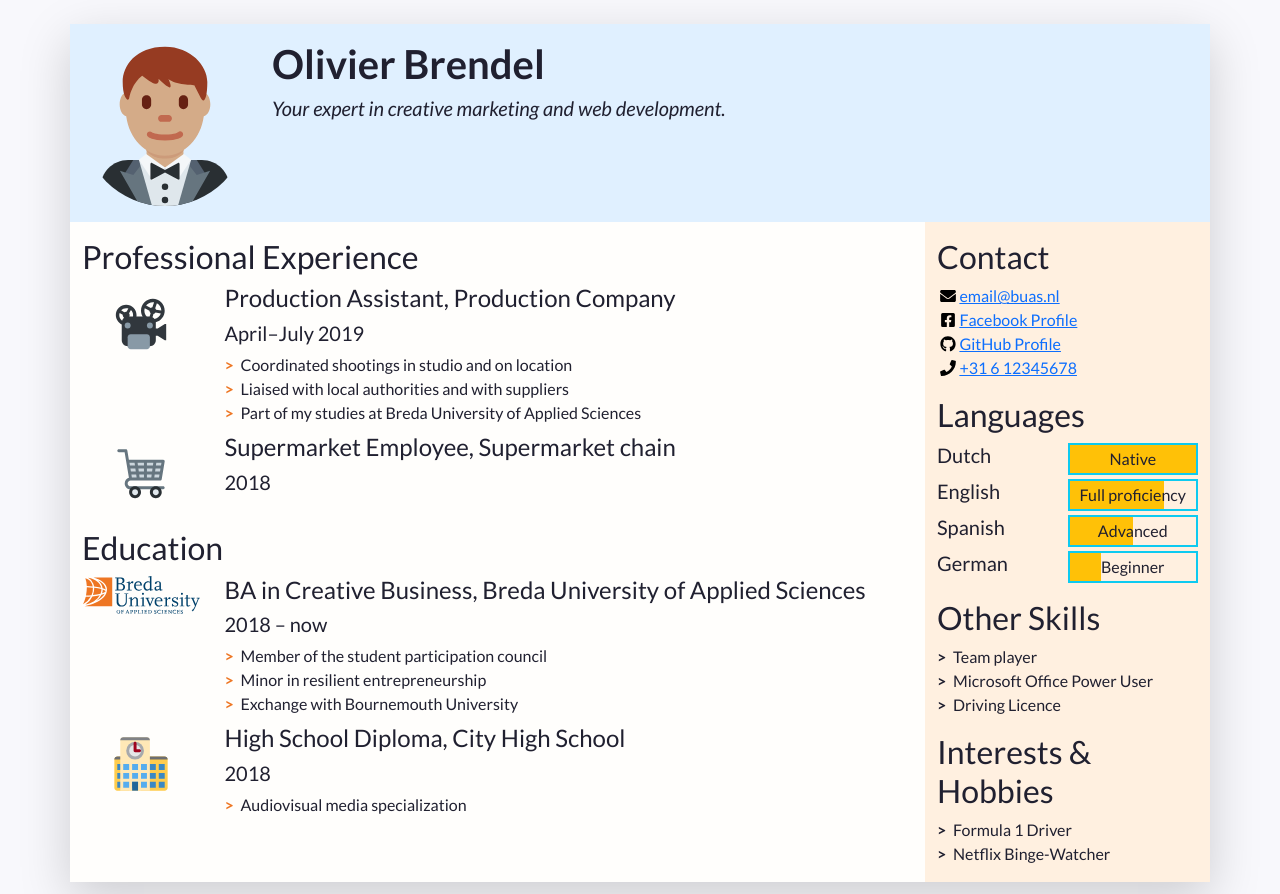
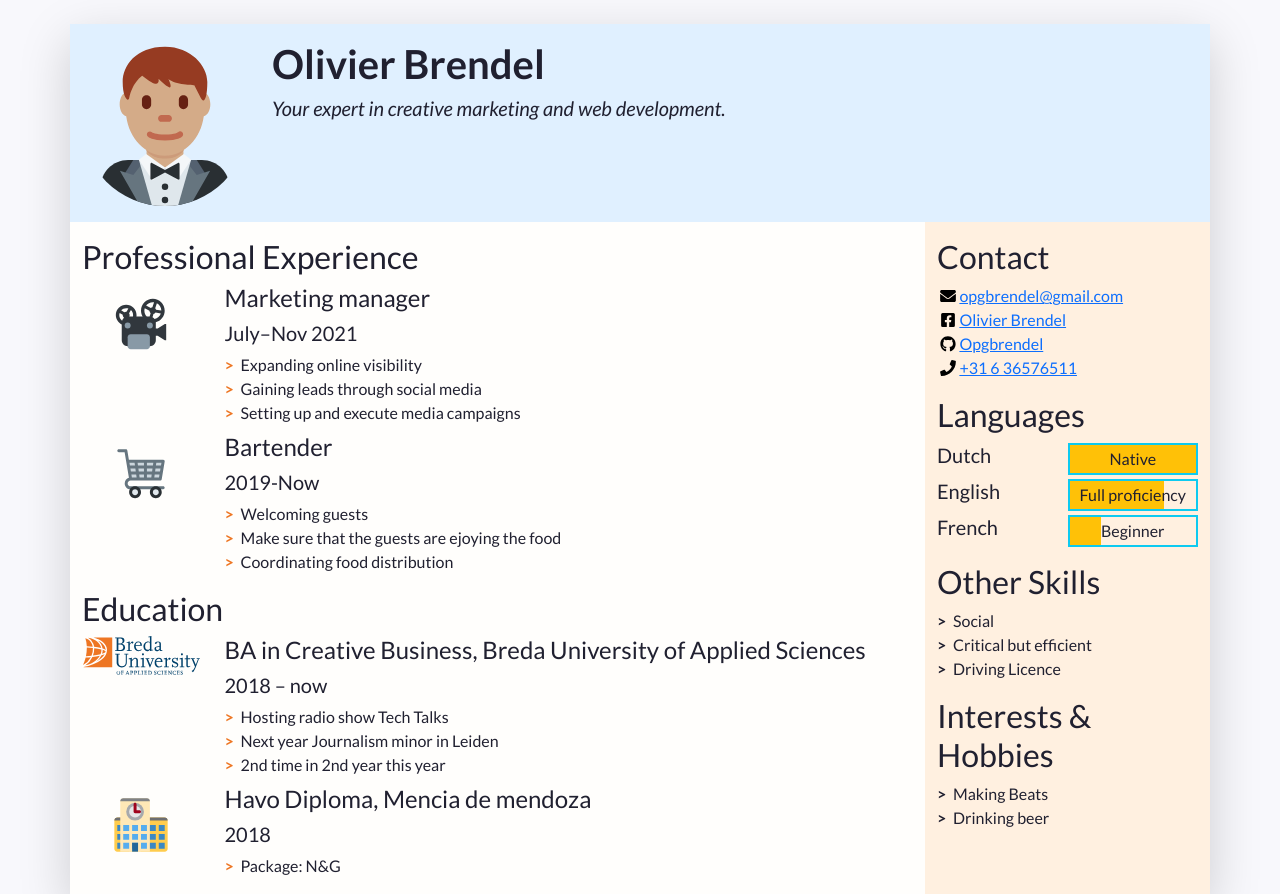
Before and after one commit to OpgBrendel/Yeet, a plain HTML site: page index.html in a window 1280 px wide. Shown: the top 894 px of the page. Drawn offline with nearby package versions, Linux system fonts and the light colour scheme.

Commit message:
Updated CV

```diff
--- a/index.html
+++ b/index.html
@@ -19,7 +19,7 @@
     <link rel="stylesheet" href="css/alternative.css">
      -->
 
-    <title>Firstname Lastname's Resumé</title>
+    <title>Olivier Brendel's Resumé</title>
   </head>
   <!-- End of the head -->
 
@@ -89,13 +89,13 @@
                   <img class="biography-logo mw-100 d-block mx-auto" src="images/employers/projector.svg" alt="Company logo" width="80">
                 </div>
                 <div class="biography-contents col-9 col-sm-10 col-md-9 col-lg-10">
-                  <h4>Production Assistant, Production Company</h4>
-                  <h5>April&ndash;July 2019</h5>
+                  <h4>Marketing manager</h4>
+                  <h5>July&ndash;Nov 2021</h5>
                   <!-- Use the list below to talk about your achievements -->
                   <ul class="biography-details list-unstyled">
-                    <li>Coordinated shootings in studio and on location</li>
-                    <li>Liaised with local authorities and with suppliers</li>
-                    <li>Part of my studies at Breda University of Applied Sciences</li>
+                    <li>Expanding online visibility</li>
+                    <li>Gaining leads through social media</li>
+                    <li>Setting up and execute media campaigns</li>
                   </ul>
                 </div>
               </li>
@@ -107,9 +107,14 @@
                   <img class="biography-logo mw-100 d-block mx-auto" src="images/employers/trolley.svg" alt="Company logo" width="80">
                 </div>
                 <div class="biography-contents col-9 col-sm-10 col-md-9 col-lg-10">
-                  <h4>Supermarket Employee, Supermarket chain</h4>
-                  <h5>2018</h5>
+                  <h4>Bartender</h4>
+                  <h5>2019-Now</h5>
                   <!-- This entry doesn't have a list of achievements, but you can copy-paste the one from above -->
+					  <ul class="biography-details list-unstyled">
+                    <li>Welcoming guests</li>
+                    <li>Make sure that the guests are ejoying the food</li>
+                    <li>Coordinating food distribution</li>
+                  </ul>
                 </div>
               </li>
 
@@ -132,9 +137,9 @@
                   <h5>2018&nbsp;&ndash;&nbsp;now</h5>
                   <!-- Use the list below to talk about minors, exchanges, extra-curricular activities. -->
                   <ul class="biography-details list-unstyled">
-                    <li>Member of the student participation council</li>
-                    <li>Minor in resilient entrepreneurship</li>
-                    <li>Exchange with Bournemouth University</li>
+                    <li>Hosting radio show Tech Talks&nbsp;</li>
+                    <li>Next year Journalism minor in Leiden&nbsp;</li>
+                    <li>2nd time in 2nd year this year</li>
                   </ul>
                 </div>
               </li>
@@ -145,10 +150,10 @@
                   <img class="biography-logo mw-100 d-block mx-auto" src="images/schools/school.svg" alt="School logo" width="80">
                 </div>
                 <div class="biography-contents col-9 col-sm-10 col-md-9 col-lg-10">
-                  <h4>High School Diploma, City High School</h4>
+                  <h4>Havo Diploma, Mencia de mendoza</h4>
                   <h5>2018</h5>
                   <ul class="biography-details list-unstyled">
-                    <li>Audiovisual media specialization</li>
+                    <li>Package: N&amp;G</li>
                   </ul>
                 </div>
               </li>
@@ -177,27 +182,27 @@
             -->
             <ul class="contact-list list-unstyled">
               <li class="contact-item">
-                <a class="d-flex align-items-center" href="mailto:email@buas.nl" target="_blank">
+                <a class="d-flex align-items-center" href="mailto:opgbrendel@gmail.com" target="_blank">
                   <img class="contact-icon" src="images/icons/envelope.svg" alt="Email">
-                  email@buas.nl
+                  opgbrendel@gmail.com
                 </a>
               </li>
               <li class="contact-item">
-                <a class="d-flex align-items-center" href="https://facebook.com/" target="_blank">
+                <a class="d-flex align-items-center" href="https://facebook.com/OlivierBrendel" target="_blank">
                   <img class="contact-icon" src="images/icons/facebook.svg" alt="Facebook">
-                  Facebook Profile
+                  Olivier Brendel
                 </a>
               </li>
               <li class="contact-item">
-                <a class="d-flex align-items-center" href="https://github.com/" target="_blank">
+                <a class="d-flex align-items-center" href="https://github.com/opgbrendel" target="_blank">
                   <img class="contact-icon" src="images/icons/github.svg" alt="LinkedIn">
-                  GitHub Profile
+                  Opgbrendel
                 </a>
               </li>
               <li class="contact-item">
-                <a class="d-flex align-items-center" href="tel:+31612345678" target="_blank">
+                <a class="d-flex align-items-center" href="tel:+31636576511" target="_blank">
                   <img class="contact-icon" src="images/icons/phone.svg" alt="Mobile Phone">
-                  +31 6 12345678
+                  +31 6 36576511
                 </a>
               </li>
             </ul>
@@ -226,15 +231,7 @@
                 </div>
               </li>
               <li class="language-item d-flex mb-1">
-                <h5 class="language-name w-50">Spanish</h5>
-                <div class="language-level w-50 border border-info border-2 position-relative">
-                  <!-- The div below is a progress bar. Choose between w-25, w-50, w-75 and w-100 to show your level of fluency -->
-                  <div class="language-progress position-absolute bg-warning h-100 w-50"></div>
-                  <h6 class="position-absolute w-100 text-center top-0 py-1">Advanced</h6>
-                </div>
-              </li>
-              <li class="language-item d-flex mb-1">
-                <h5 class="language-name w-50">German</h5>
+                <h5 class="language-name w-50">French</h5>
                 <div class="language-level w-50 border border-info border-2 position-relative">
                   <!-- The div below is a progress bar. Choose between w-25, w-50, w-75 and w-100 to show your level of fluency -->
                   <div class="language-progress position-absolute bg-warning h-100 w-25"></div>
@@ -249,8 +246,8 @@
           <section class="my-3 aside-section">
             <h2>Other Skills</h2>
             <ul class="skill-list list-unstyled">
-              <li class="skill-item">Team player</li>
-              <li class="skill-item">Microsoft Office Power User</li>
+              <li class="skill-item">Social</li>
+              <li class="skill-item">Critical but efficient</li>
               <li class="skill-item">Driving Licence</li>
             </ul>
           </section>
@@ -260,8 +257,8 @@
           <section class="my-3 aside-section">
             <h2>Interests &amp; Hobbies</h2>
             <ul class="skill-list list-unstyled">
-              <li class="skill-item">Formula 1 Driver</li>
-              <li class="skill-item">Netflix Binge-Watcher</li>
+              <li class="skill-item">Making Beats</li>
+              <li class="skill-item">Drinking beer</li>
             </ul>
           </section>
 
```
